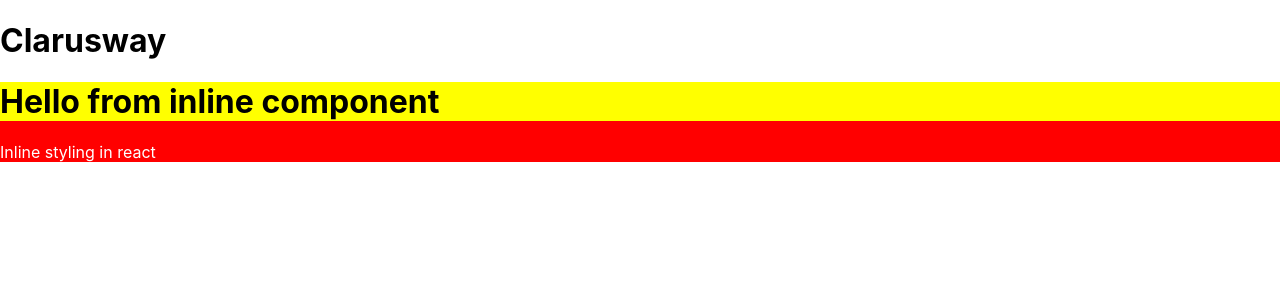
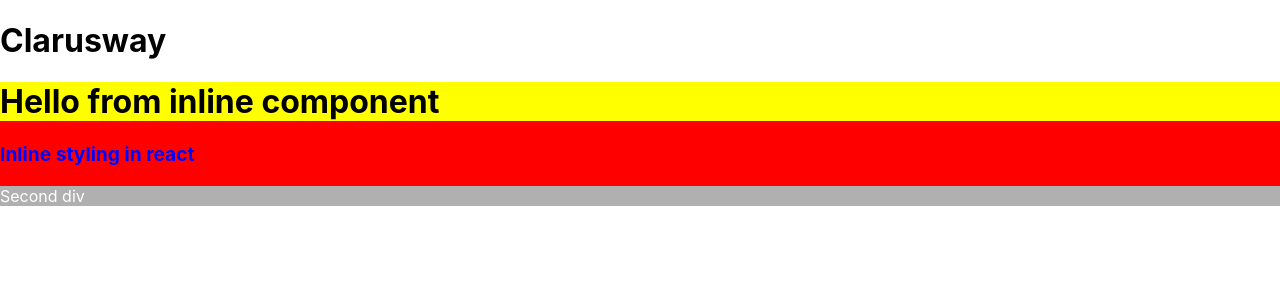
Before and after one commit to elevendoglu/session03-react-styling, a React (Create React App) app: page / in a window 1280 px wide. Shown: the top 300 px of the page. Built offline with nearby package versions, Linux system fonts and the light colour scheme; the HTML template or start-up script is replaced by a standard one.

Commit message:
styles applied inline file and new styles js file created

```diff
--- a/src/components/imline/inline.js
+++ b/src/components/imline/inline.js
@@ -1,10 +1,25 @@
 import React from 'react'
+
+const myStyles = {
+    paragraph:{
+
+        color: "blue",
+        fontSize: "1.2rem",
+        fontWeight: "bolder"
+    },
+    seconddiv: {
+        backgroundColor: "#b0b0b0"
+    }
+}
 
 const Inline = () => {
     return (
         <div style={{backgroundColor:"red", color:"#fff"}}>
             <h1 style={{backgroundColor:"yellow", color:"black"}} >Hello from inline component</h1>
-            <p>Inline styling in react</p>
+            <p style={myStyles.paragraph} >Inline styling in react</p>
+            <div style={myStyles.seconddiv}>
+                <p>Second div</p>
+            </div>
         </div>
     )
 }
```
